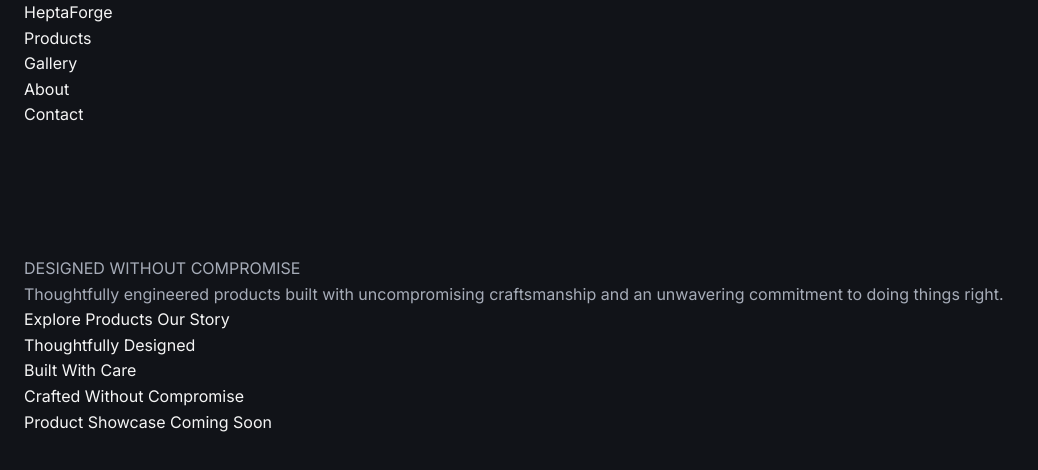
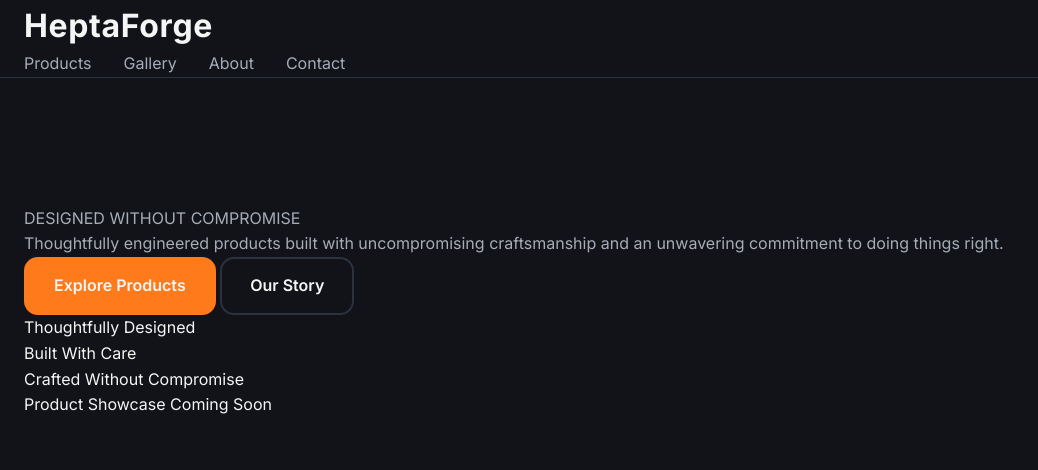
Before and after one commit to heptaforge/heptaforge, a plain HTML site: page index.html in a window 1280 px wide. Shown: the whole page, without its empty margins (0-1038 px from the left). Drawn offline with Linux system fonts and the light colour scheme.

Commit message:
Add buttons and navigation to Styles

```diff
--- a/css/styles.css
+++ b/css/styles.css
@@ -129,3 +129,120 @@ section{
     display:none;
 
 }
+/* ==========================================================
+   BUTTONS
+========================================================== */
+
+.btn{
+
+    display:inline-flex;
+    align-items:center;
+    justify-content:center;
+
+    padding:.9rem 1.75rem;
+
+    border-radius:var(--radius-md);
+
+    font-weight:var(--weight-semibold);
+
+    transition:var(--transition-medium);
+
+    border:2px solid transparent;
+
+}
+
+.btn:hover{
+
+    transform:translateY(-2px);
+
+}
+
+.btn-primary{
+
+    background:var(--color-primary);
+
+    color:var(--color-text);
+
+}
+
+.btn-primary:hover{
+
+    background:var(--color-primary-hover);
+
+}
+
+.btn-secondary{
+
+    border-color:var(--color-border);
+
+    color:var(--color-text);
+
+}
+
+.btn-secondary:hover{
+
+    border-color:var(--color-primary);
+
+    color:var(--color-primary);
+
+}
+/* ==========================================================
+   HEADER
+========================================================== */
+
+.header{
+
+    position:sticky;
+    top:0;
+
+    background:var(--color-bg);
+
+    border-bottom:1px solid var(--color-border);
+
+    z-index:1000;
+
+}
+
+.nav{
+
+    height:var(--header-height);
+
+    display:flex;
+
+    justify-content:space-between;
+
+    align-items:center;
+
+}
+
+.logo{
+
+    font-size:2rem;
+
+    font-weight:var(--weight-bold);
+
+    letter-spacing:.02em;
+
+}
+
+.nav-links{
+
+    display:flex;
+
+    gap:var(--space-lg);
+
+}
+
+.nav-links a{
+
+    color:var(--color-text-muted);
+
+    transition:var(--transition-fast);
+
+}
+
+.nav-links a:hover{
+
+    color:var(--color-primary);
+
+}
```
